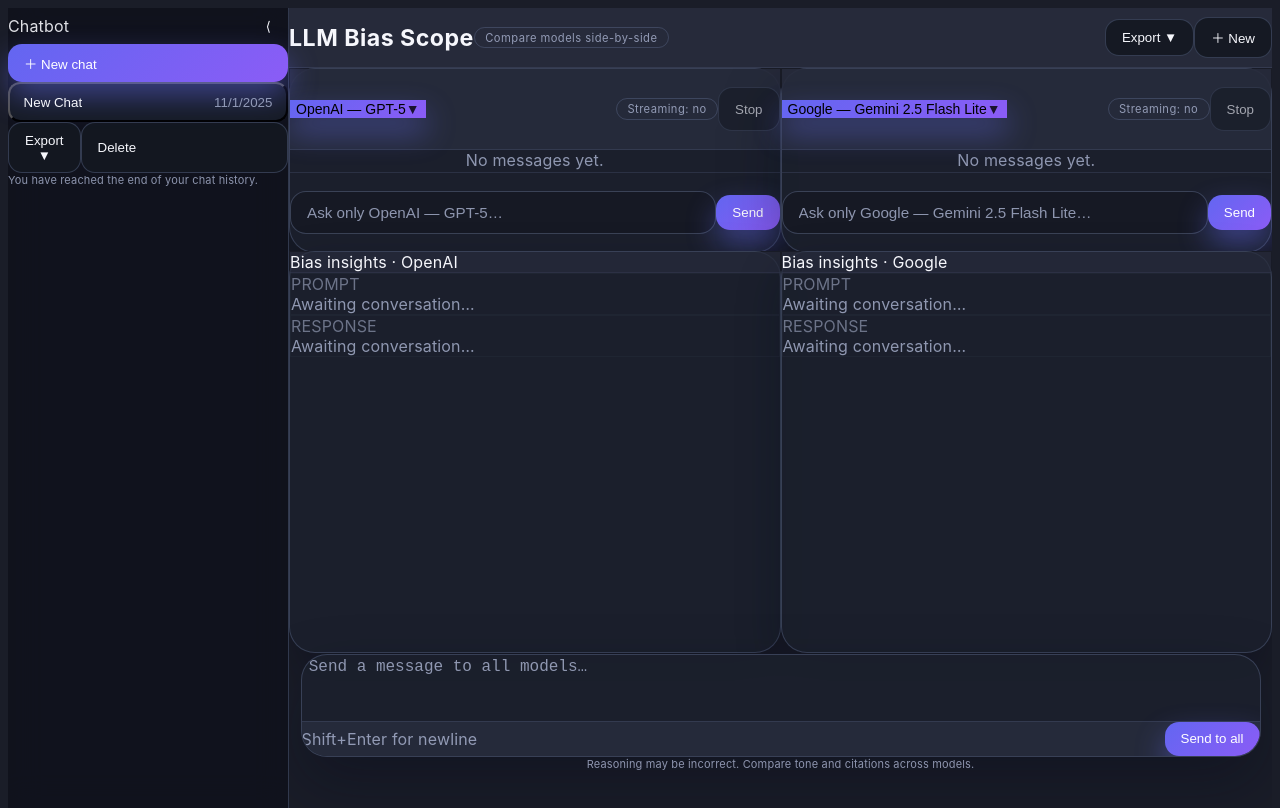
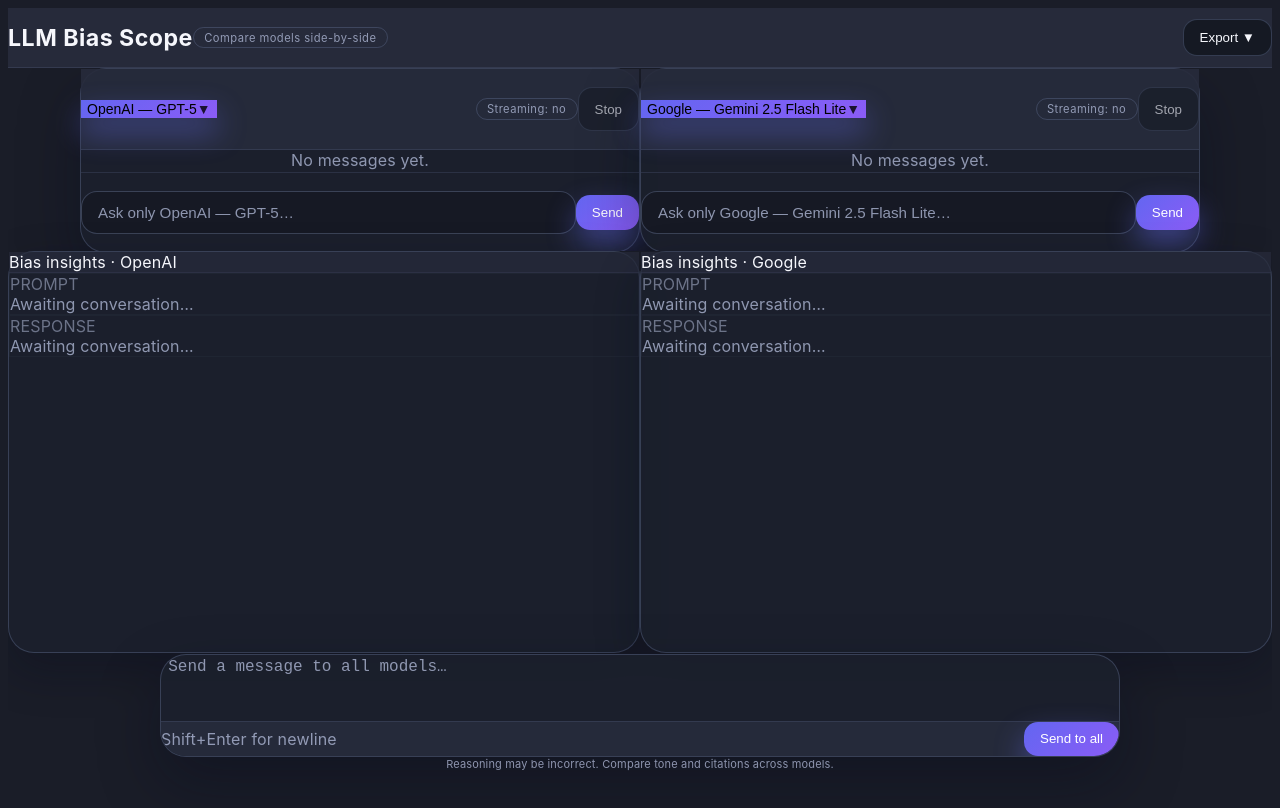
Before and after one commit to Himel1996/LLM-BiasScope, a Next.js app in the folder app/: page / in a window 1280 px wide. Built offline with nearby package versions, Linux system fonts and the light colour scheme.

Commit message:
Removed ChatHistory

```diff
--- a/app/src/app/page.tsx
+++ b/app/src/app/page.tsx
@@ -18,7 +18,7 @@
   { id: 'minimax/minimax-m2', name: 'MiniMax — MiniMax M2', endpoint: '/api/chat?model=minimax/minimax-m2', dot: 'bg-indigo-400' },
   { id: 'anthropic/claude-3.5-sonnet', name: 'Anthropic — Claude 3.5 Sonnet', endpoint: '/api/chat?model=anthropic/claude-3.5-sonnet', dot: 'bg-violet-400' },
   { id: 'mistral/ministral-3b', name: 'Mistral — Mixtral 3B', endpoint: '/api/chat?model=mistral/ministral-3b', dot: 'bg-orange-400' },
-  { id: 'meituan/longcat-flash-chat', name: 'meituan -- longcat-flash-chat', endpoint: '/api/chat?model=meituan/longcat-flash-chat', dot: 'bg-orange-400' },
+  { id: 'meituan/longcat-flash-chat', name: 'Meituan — LongCat Flash Chat', endpoint: '/api/chat?model=meituan/longcat-flash-chat', dot: 'bg-teal-400' },
 
 ];
 
@@ -154,6 +154,9 @@
   );
 }
 
+// Add a new localStorage key for messages
+const MESSAGES_STORAGE_KEY = 'biascope_messages_v1';
+
 // ===== One chat column =====
 function ChatColumn({
   panel,
@@ -178,8 +181,11 @@
 }) {
   const [showModelSelector, setShowModelSelector] = useState(false);
   const modelSelectorRef = useRef<HTMLDivElement>(null);
+
+  const storageKey = `${chatId}:${panel.id}`;
+
   // give each column a stable id bound to chatId so history separates per chat
-  const { messages, sendMessage, status, error, stop } = useChat({
+  const { messages, sendMessage, status, error, stop, setMessages } = useChat({
     id: `${chatId}:${panel.id}`,
     transport: new TextStreamChatTransport({ api: panel.endpoint }),
   });
@@ -281,6 +287,7 @@
   useEffect(() => {
     setBiasState({ prompt: { status: 'idle' }, response: { status: 'idle' } });
     lastAnalyzedText.current = { prompt: '', response: '' };
+    firstUserSent.current = false;
   }, [chatId, panel.id]);
 
   const send = async (text: string) => {
@@ -302,14 +309,47 @@
     return () => document.removeEventListener('mousedown', handleClickOutside);
   }, []);
 
+  // Persist messages to localStorage whenever they change
+  useEffect(() => {
+    if (typeof window === 'undefined' || !messages.length) return;
+
+    try {
+      const stored = localStorage.getItem(MESSAGES_STORAGE_KEY);
+      const allStoredMessages = stored ? JSON.parse(stored) : {};
+      allStoredMessages[storageKey] = messages;
+      localStorage.setItem(MESSAGES_STORAGE_KEY, JSON.stringify(allStoredMessages));
+    } catch (err) {
+      console.error('Failed to save messages to localStorage:', err);
+    }
+  }, [messages, storageKey]);
+
+  // Load messages when chatId or panel.id changes
+  useEffect(() => {
+    if (typeof window === 'undefined' || !setMessages) return;
+    try {
+      const stored = localStorage.getItem(MESSAGES_STORAGE_KEY);
+      if (stored) {
+        const allStoredMessages = JSON.parse(stored);
+        const key = `${chatId}:${panel.id}`;
+        const savedMessages = allStoredMessages[key] || [];
+        if (savedMessages.length > 0 && messages.length === 0) {
+          setMessages(savedMessages);
+        }
+      }
+    } catch {
+      // ignore
+    }
+    // eslint-disable-next-line react-hooks/exhaustive-deps
+  }, [chatId, panel.id]);
+
   return (
     <section className="flex h-full min-w-[420px] max-w-[560px] flex-1 px-4 py-3">
       <div className="flex h-full w-full flex-col overflow-visible rounded-[26px] border border-[var(--panelBorder)] bg-[var(--panel)] shadow-[0_26px_60px_rgba(5,10,25,0.35)] backdrop-blur-xl">
         {/* Column header */}
-        <div className="flex items-center justify-between border-b border-[var(--panelHairline)] bg-[var(--panelHeader)] px-7 py-[18px]">
+        <div className={`flex items-center justify-between border-b border-[var(--panelHairline)] bg-[var(--panelHeader)] px-7 py-[18px] ${showModelSelector ? 'relative z-[9999]' : ''}`}>
           <div className="flex items-center gap-2.5 flex-1 min-w-0">
             <span className={`h-2.5 w-2.5 rounded-full ${panel.dot} shrink-0`} />
-            <div className="relative flex-1 min-w-0" ref={modelSelectorRef}>
+            <div className={`relative flex-1 min-w-0 ${showModelSelector ? 'z-[10000]' : ''}`} ref={modelSelectorRef}>
               <button
                 onClick={() => setShowModelSelector(!showModelSelector)}
                 className="flex items-center gap-2 text-[14px] font-semibold tracking-wide text-white border-none rounded-lg px-3 py-1.5 transition-all truncate"
@@ -323,7 +363,7 @@
                 <span className="text-xs opacity-80 shrink-0">▼</span>
               </button>
               {showModelSelector && (
-                <div className="absolute top-full left-0 mt-1 min-w-[18rem] max-w-[32rem] rounded-lg border border-slate-700 bg-[rgba(15,18,28,0.98)] text-white shadow-xl z-50 p-2 backdrop-blur">
+                <div className="absolute top-full left-0 mt-1 min-w-[18rem] max-w-[32rem] rounded-lg border border-slate-700 bg-[rgba(15,18,28,0.98)] text-white shadow-xl z-[10000] p-2 backdrop-blur">
                   <div className="space-y-1 max-h-[70vh] overflow-y-auto">
                     {AVAILABLE_MODELS.map((model) => {
                       // Match model ID with panel ID (panel.id has / replaced with -)
@@ -694,7 +734,7 @@
 export default function Page() {
   const { chats, addChat, renameChat, removeChat, hydrated: chatsHydrated } = useChatHistory();
   const { selectedModels, setModel, hydrated: modelsHydrated } = useModelSelection();
-  const [sidebarOpen, setSidebarOpen] = useState(true);
+  const [sidebarOpen, setSidebarOpen] = useState(false);
   const [activeChatId, setActiveChatId] = useState<string>('');
   const [prompt, setPrompt] = useState('');
   const [biasSummaries, setBiasSummaries] = useState<Record<string, BiasColumnState>>({});
@@ -721,12 +761,16 @@
   }, [setModel]);
 
   const handleBiasUpdate = useCallback((panelId: string, state: BiasColumnState) => {
-    setBiasSummaries((prev) => ({ ...prev, [panelId]: state }));
-  }, []);
+    if (!activeChatId) return;
+    const key = `${activeChatId}:${panelId}`;
+    setBiasSummaries((prev) => ({ ...prev, [key]: state }));
+  }, [activeChatId]);
 
   const handleMessagesUpdate = useCallback((panelId: string, messages: any[]) => {
-    setAllMessages((prev) => ({ ...prev, [panelId]: messages }));
-  }, []);
+    if (!activeChatId) return;
+    const key = `${activeChatId}:${panelId}`;
+    setAllMessages((prev) => ({ ...prev, [key]: messages }));
+  }, [activeChatId]);
 
   useEffect(() => {
     if (!chatsHydrated || chats.length === 0) return;
@@ -734,6 +778,7 @@
       setActiveChatId(chats[0].id);
     }
   }, [chatsHydrated, chats, activeChatId]);
+
 
   useEffect(() => {
     const el = composerRef.current;
@@ -764,8 +809,8 @@
       chat: activeChat,
       exportedAt: new Date().toISOString(),
       models: panels.map((panel) => {
-        const messages = allMessages[panel.id] || [];
-        const biasAnalysis = biasSummaries[panel.id];
+        const messages = allMessages[`${activeChatId}:${panel.id}`] || [];
+        const biasAnalysis = biasSummaries[`${activeChatId}:${panel.id}`];
 
         return {
           id: panel.id,
@@ -838,8 +883,8 @@
         pdf.text(panel.name, 20, yPosition);
         yPosition += 8;
 
-        const messages = allMessages[panel.id] || [];
-        const biasAnalysis = biasSummaries[panel.id];
+        const messages = allMessages[`${activeChatId}:${panel.id}`] || [];
+        const biasAnalysis = biasSummaries[`${activeChatId}:${panel.id}`];
 
         // Messages
         pdf.setFontSize(12);
@@ -953,89 +998,12 @@
 
   return (
     <div className="flex min-h-screen">
-      {/* Sidebar */}
-      {sidebarOpen && (
-        <aside className="sidebar w-[280px] shrink-0 p-3">
-          <div className="mb-3 flex items-center justify-between">
-            <div className="text-sm font-semibold opacity-90">Chatbot</div>
-            <button className="btn ghost" onClick={() => setSidebarOpen(false)} title="Hide sidebar">⟨</button>
-          </div>
-
-          <button
-            className="btn primary w-full mb-3"
-            onClick={() => { if (!chatsHydrated) return; const { id } = addChat(); setActiveChatId(id); setPrompt(''); }}
-            title="+ New chat"
-            disabled={!chatsHydrated}
-          >
-            ＋ New chat
-          </button>
-
-          <div className="space-y-1">
-            {chats.map((c) => (
-              <button
-                key={c.id}
-                onClick={() => setActiveChatId(c.id)}
-                className={`sidebar-item w-full justify-between ${activeChatId === c.id ? 'bg-[#161b25]' : ''}`}
-                title={new Date(c.createdAt).toLocaleString()}
-              >
-                <span className="truncate">{c.title}</span>
-                <span className="text-xs text-[var(--muted)]">{new Date(c.createdAt).toLocaleDateString()}</span>
-              </button>
-            ))}
-          </div>
-
-          {activeChat && (
-            <div className="mt-3 flex gap-2">
-              <div className="relative flex-1" ref={exportMenuRef}>
-                <button
-                  className="btn w-full"
-                  onClick={() => setShowExportMenu(!showExportMenu)}
-                  disabled={!canUseChat}
-                >
-                  Export ▼
-                </button>
-                {showExportMenu && (
-                  <div className="absolute bottom-full left-0 mb-1 w-full rounded-lg border border-[var(--panelHairline)] bg-[var(--panel)] shadow-lg z-50">
-                    <button
-                      className="btn ghost w-full rounded-b-none rounded-t-lg px-3 py-2 text-sm"
-                      onClick={() => { exportChatJSON(); setShowExportMenu(false); }}
-                    >
-                      Export as JSON
-                    </button>
-                    <button
-                      className="btn ghost w-full rounded-t-none rounded-b-lg px-3 py-2 text-sm"
-                      onClick={() => { exportChatPDF(); setShowExportMenu(false); }}
-                    >
-                      Export as PDF
-                    </button>
-                  </div>
-                )}
-              </div>
-              <button className="btn w-full" disabled={!canUseChat} onClick={() => {
-                if (!activeChatId) return;
-                removeChat(activeChatId);
-                const next = addChat();
-                setActiveChatId(next.id);
-              }}>
-                Delete
-              </button>
-            </div>
-          )}
-
-          <div className="mt-6 text-[11px] text-[var(--muted)]">
-            You have reached the end of your chat history.
-          </div>
-        </aside>
-      )}
-
+      {/* Sidebar - DISABLED */}
       {/* Main */}
       <div className="flex min-w-0 flex-1 flex-col overflow-hidden">
         {/* Top bar */}
         <header className="flex h-16 shrink-0 items-center justify-between border-b border-[var(--panelHairline)] bg-[var(--panelHeader)] px-6 backdrop-blur-md">
           <div className="flex items-center gap-3">
-            {!sidebarOpen && (
-              <button className="btn ghost" onClick={() => setSidebarOpen(true)} title="Show sidebar">☰</button>
-            )}
             <h1>LLM Bias Scope</h1>
             <span className="badge hidden md:inline">Compare models side-by-side</span>
           </div>
@@ -1061,9 +1029,6 @@
                 </div>
               )}
             </div>
-            <button className="btn" onClick={() => { if (!chatsHydrated) return; const { id } = addChat(); setActiveChatId(id); setPrompt(''); }} disabled={!chatsHydrated}>
-              ＋ New
-            </button>
           </div>
         </header>
 
@@ -1075,7 +1040,7 @@
               {chatsHydrated && modelsHydrated && activeChatId && panels.length === 2 ? (
                 panels.map((p, idx) => (
                   <ChatColumn
-                  key={p.id}
+                  key={`${activeChatId}-${p.id}`}
                   panel={p}
                   chatId={activeChatId}
                   sharedPrompt={prompt}
@@ -1099,7 +1064,7 @@
         <div className="px-8 pb-12 pt-8">
           <div className="mx-auto flex w-full max-w-[1300px] flex-wrap items-stretch justify-center gap-14">
               {panels.map((p) => (
-                <BiasSummaryCard key={`${p.id}-bias`} panel={p} analysis={biasSummaries[p.id]} />
+                <BiasSummaryCard key={`${p.id}-bias`} panel={p} analysis={biasSummaries[`${activeChatId}:${p.id}`]} />
               ))}
             </div>
           </div>
```
Also changed, not shown: 1 other file (tests, documents, lock files or other folders).
